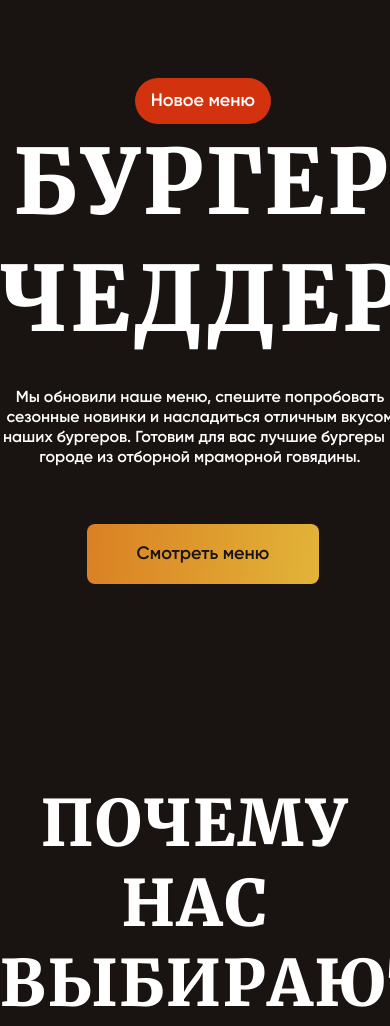
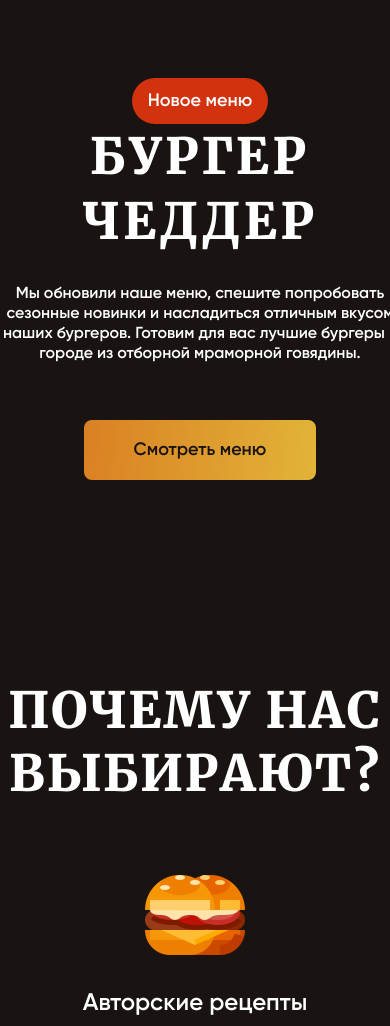
Before and after one commit to vadimpolyushko/burger, a plain HTML site: page index.html in a window 390 px wide. Shown: the part 340-1366 px from the top of the page. Drawn offline with Linux system fonts and the light colour scheme.

Commit message:
Update style.css

```diff
--- a/css/style.css
+++ b/css/style.css
@@ -405,6 +405,15 @@ align-items: center;
             }
         }
         @media(max-width:820px) {
+            .choose__title {
+                font-size: 50px;
+            }
+            .why__title {
+                font-size: 50px;
+            }
+            .burger__box-title {
+                font-size: 50px;
+            }
             .header__inner {
                 display: flex;
                 flex-direction: column;
```
